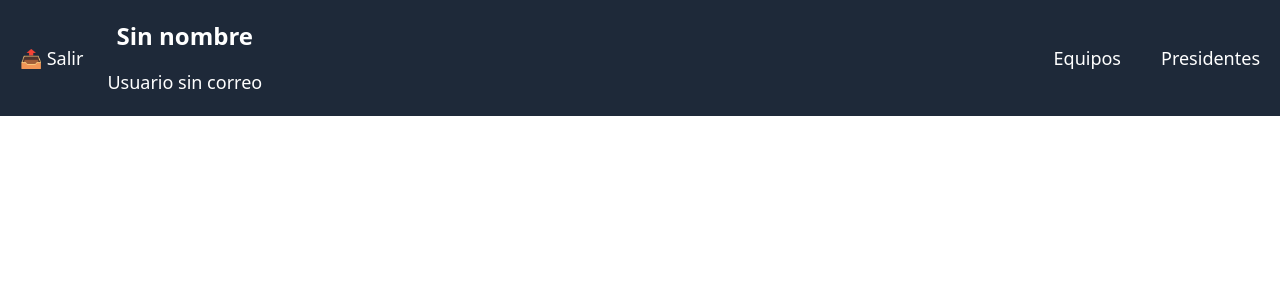
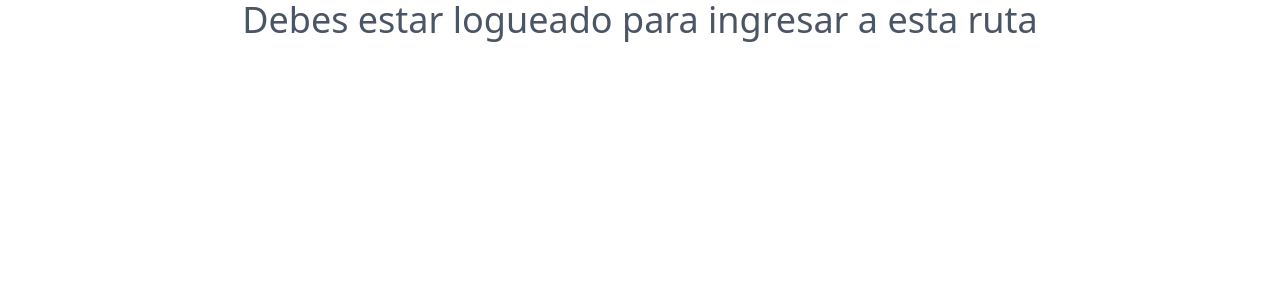
Before and after one commit to JEISON101/GestionEquiposFront, a React (Vite) app: page /dashboard in a window 1280 px wide. Shown: the top 300 px of the page. Built offline with nearby package versions, Linux system fonts and the light colour scheme.

Commit message:
Finalizado

```diff
--- a/src/App.tsx
+++ b/src/App.tsx
@@ -5,8 +5,17 @@ import Dashboard from './pages/Dashboard'
 import { Register } from './pages/Register'
 import { Equipos } from './pages/Equipos'
 import { Presidentes } from './pages/Presidentes'
+import { useEffect, useState } from 'react'
+import { NotLogin } from './components/NotLogin'
 
 function App() {
+    const [authStorage, setAuthStorage] = useState(false);
+  useEffect(() => {
+    const auth = localStorage.getItem('auth')
+    if (auth) {
+      setAuthStorage(true)
+    }
+  }, [])
 
   return (
     <>
@@ -14,9 +23,9 @@ function App() {
       <Routes>
         <Route path='/' element={<Login/>}/>
         <Route path='/register' element={<Register/>}/>
-        <Route path='/dashboard' element={<Dashboard/>}/>
-        <Route path="/equipos" element={<Equipos/>}/>
-        <Route path="/presidentes" element={<Presidentes/>}/>
+        <Route path='/dashboard' element={authStorage?<Dashboard/>:<NotLogin/>}/>
+        <Route path="/equipos" element={authStorage?<Equipos/>:<NotLogin/>}/>
+        <Route path="/presidentes" element={authStorage?<Presidentes/>:<NotLogin/>}/>
       </Routes>
     </BrowserRouter>
     </>
--- /dev/null
+++ b/src/components/NotLogin.tsx
@@ -0,0 +1,8 @@
+
+export const NotLogin = () => {
+  return (
+    <div className="text-center">
+      <p className="text-gray-600 text-4xl">Debes estar logueado para ingresar a esta ruta</p>
+    </div>
+  )
+}
--- a/src/pages/Login.tsx
+++ b/src/pages/Login.tsx
@@ -18,7 +18,6 @@ export const Login = () => {
             const data = await res.json();
 
             if(data.valid){
-                console.log(data)
                 localStorage.setItem("nombre", data.nombre)
                 localStorage.setItem("correo", correo)
                 localStorage.setItem("auth", 'true');
```
